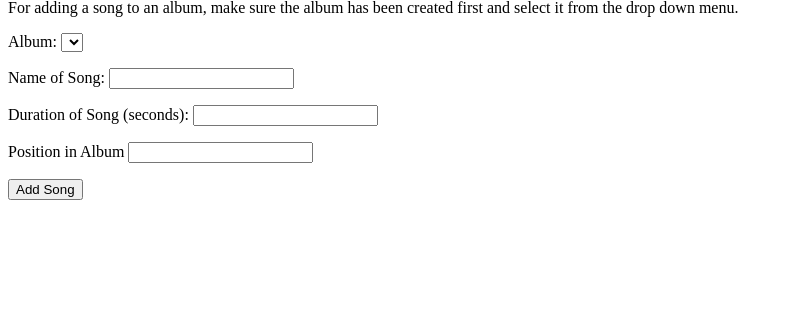
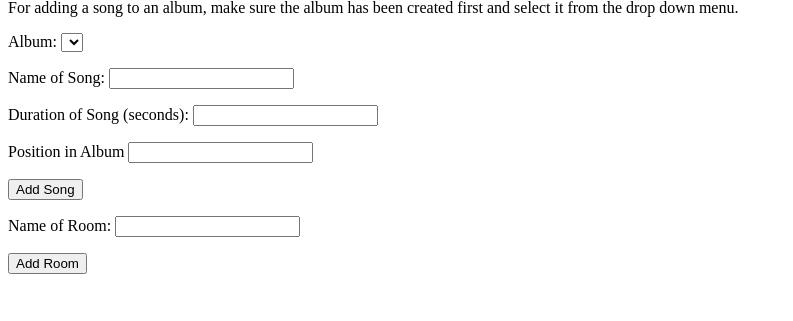
Before and after one commit to kareemhalabi/HAS-Home_Automation_System, a PHP site: page / in a window 1280 px wide. Shown: the part 308-629 px from the top of the page, without its empty margins (0-793 px from the left). Run offline with PHP 8.4, Linux system fonts and the light colour scheme; lists and menus that the app fills with data are empty.

Commit message:
add room

```diff
--- a/Web_HAS/index.php
+++ b/Web_HAS/index.php
@@ -123,5 +123,21 @@
 			</span>
 		</p>
 	</form>
+	<form action="addRoom.php" method="post">
+		<p>
+			Name of Room: <input type="text" name="roomName" /> <span
+				class="error"> </span>
+		</p>
+
+		<p>
+			<input type='submit' value='Add Room' /> <span class="error">
+			<?php
+			if (isset ( $_SESSION ['errorRoomName'] ) && ! empty ( $_SESSION ['errorRoomName'] )) {
+				echo " * " . $_SESSION ["errorRoomName"];
+			}
+			?>
+			</span>
+		</p>
+	</form>
 </body>
 </html>
```
